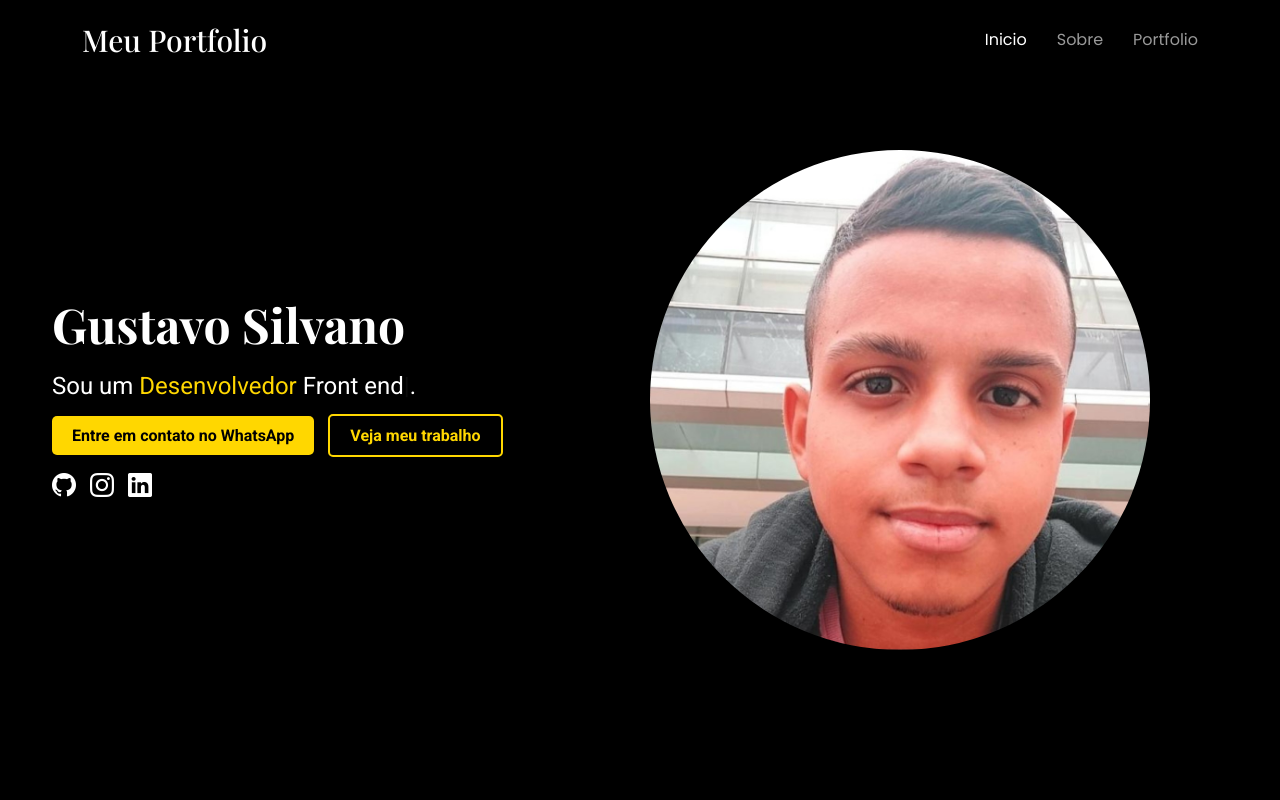
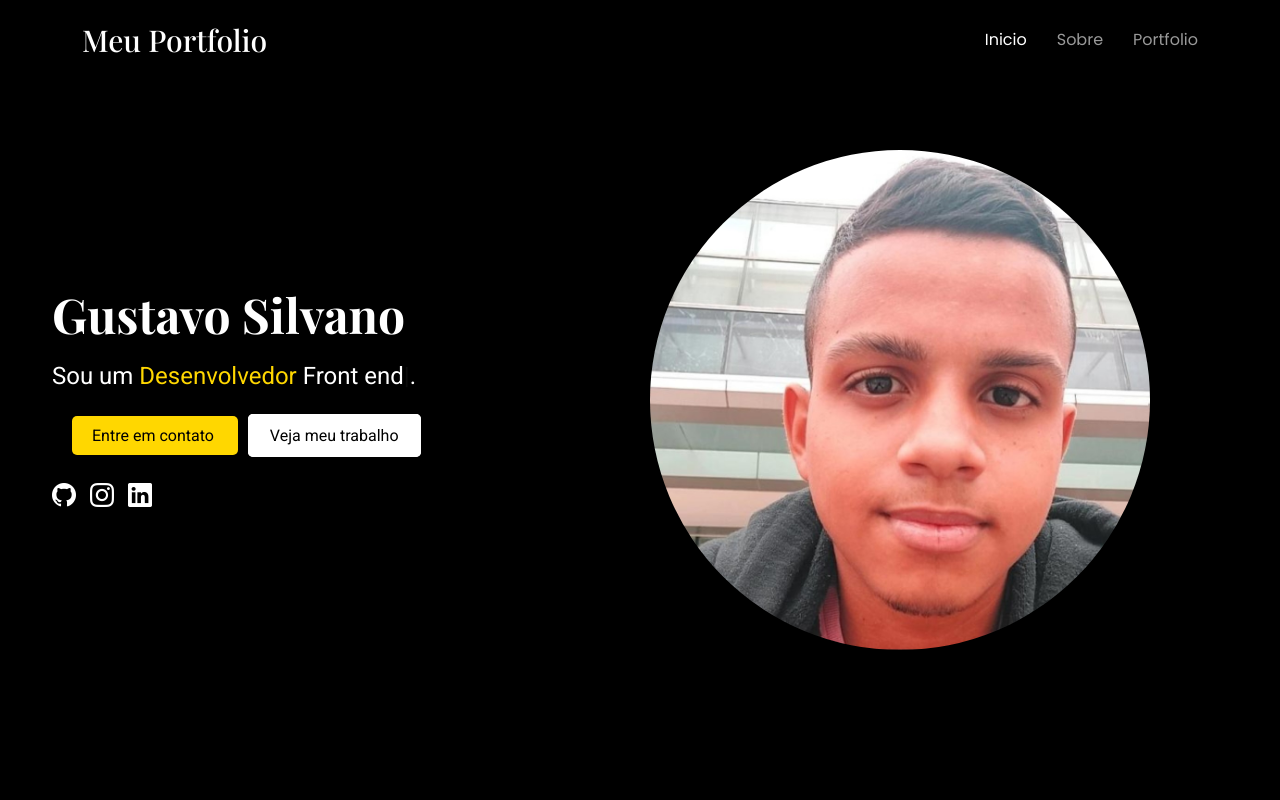
Before and after one commit to Gustavosilvanodasilva/Portfolio_GustavoSilvano, a plain HTML site: page index.html in a window 1280 px wide. Shown: the top 800 px of the page. Drawn offline with nearby package versions, Linux system fonts and the light colour scheme; a web font is replaced by a local one.

Commit message:
ajuste tamanho de btn para dispositivo moveis

```diff
--- a/assets/css/main.css
+++ b/assets/css/main.css
@@ -703,6 +703,7 @@ section,
 
 .hero .buttons {
   margin-bottom: 20px;
+  padding: 10px 20px;
 }
 
 .hero .btn-primary,
@@ -710,9 +711,9 @@ section,
   text-decoration: none;
   padding: 10px 20px;
   border-radius: 5px;
-  font-size: 1rem;
-  font-weight: bold;
+  font-size: 16px;
   transition: all 0.3s ease;
+
 }
 
 .hero .btn-primary {
@@ -722,9 +723,9 @@ section,
 }
 
 .hero .btn-secondary {
-  background-color: transparent;
-  color: #ffd700;
-  border: 2px solid #ffd700;
+  background-color:  #fff;
+  color: #000;
+  border: 2px solid  #fff;
 }
 
 .hero .btn-primary:hover,
--- a/index.html
+++ b/index.html
@@ -76,7 +76,7 @@
           <h1>Gustavo Silvano</h1>
           <p>Sou um <span class="highlight">Desenvolvedor </span><span class="typed" data-typed-items="Back end, Front end, Mobile"></span>.</p>
           <div class="buttons">
-            <a href="https://wa.me/5532984106120" target="_blank" class="btn-primary">Entre em contato no WhatsApp</a>
+            <a href="https://wa.me/5532984106120" target="_blank" class="btn-primary">Entre em contato </a>
             <a href="#portfolio" class="btn-secondary">Veja meu trabalho</a>
           </div>
           <div class="social-links">
```
